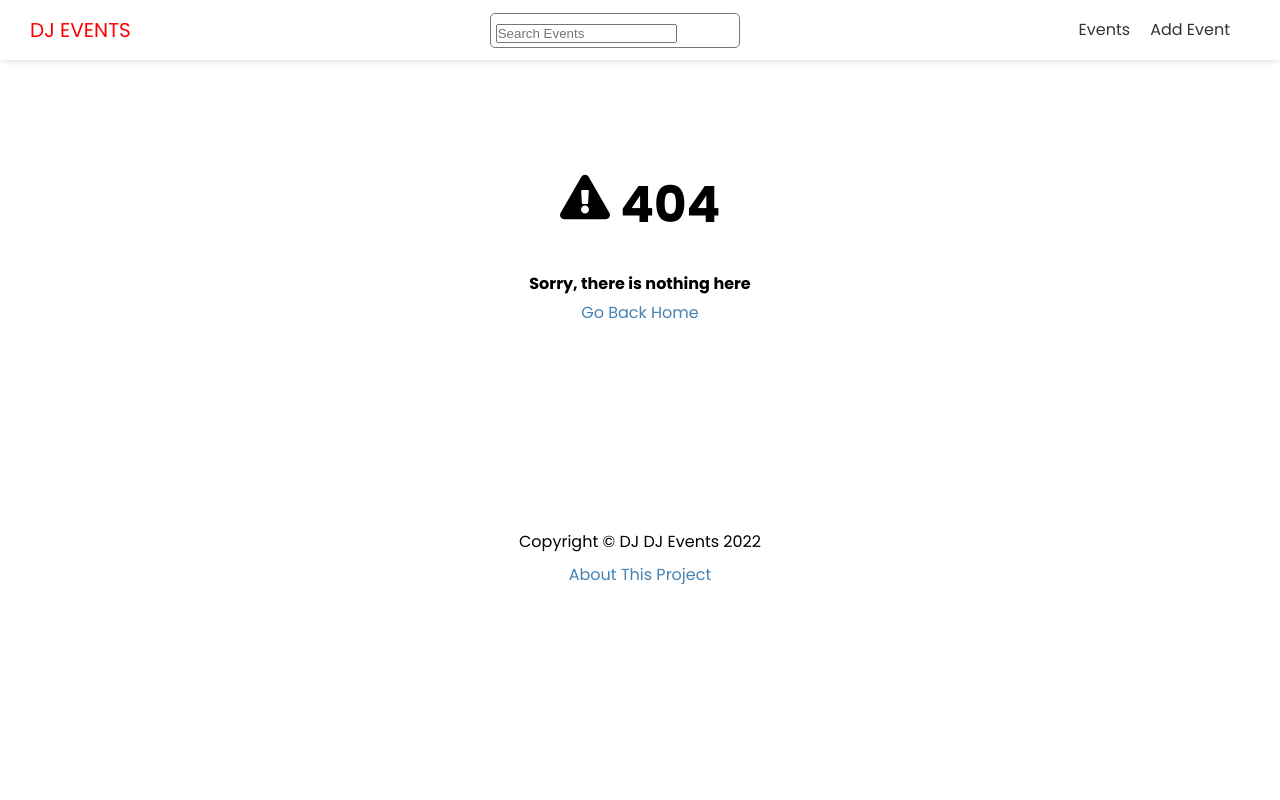
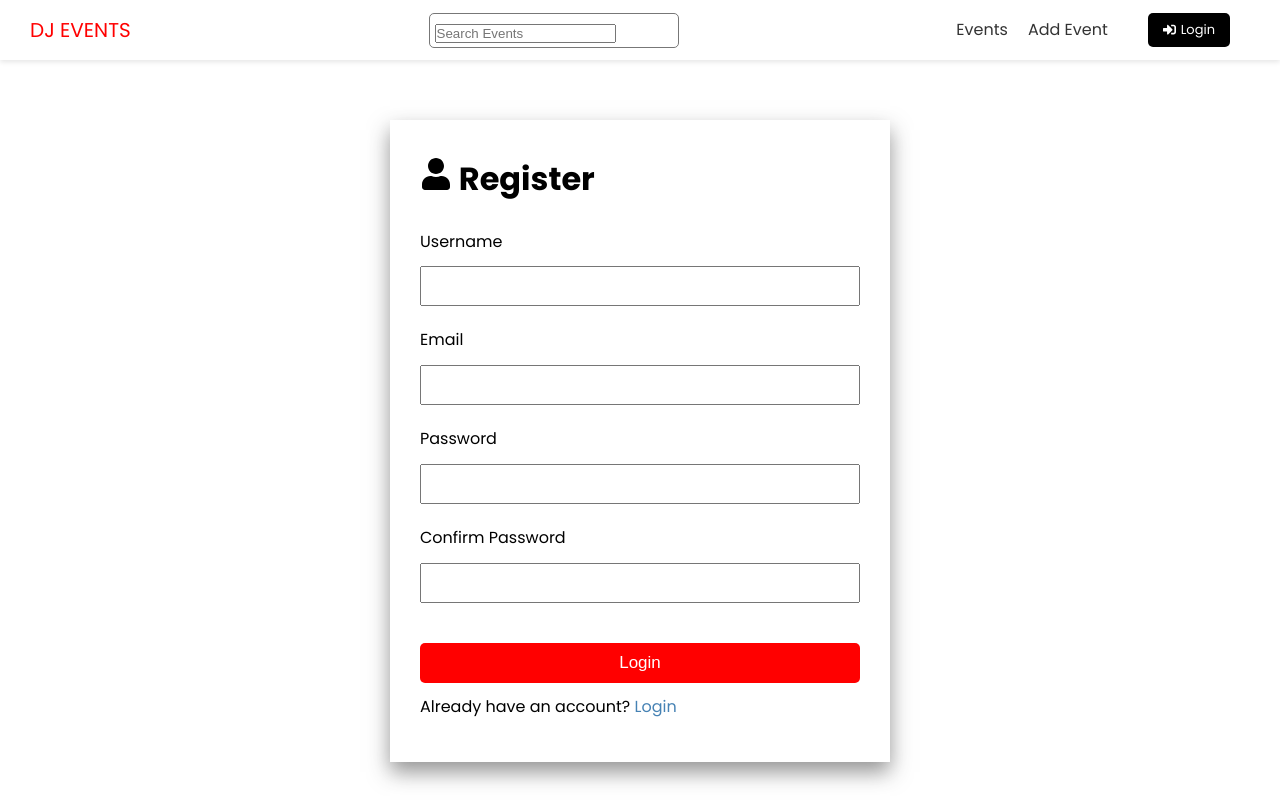
Before and after one commit to hammer147/dj-events, a Next.js app: page /account/register in a window 1280 px wide. Before the commit this address had no page. Shown: the top 800 px of the page. Built offline with nearby package versions, Linux system fonts and the light colour scheme.

Commit message:
added register and login forms

```diff
--- a/components/layout/header.tsx
+++ b/components/layout/header.tsx
@@ -1,3 +1,4 @@
+import { FaSignInAlt, FaSignOutAlt } from 'react-icons/fa'
 import styles from './header.module.css'
 import Link from 'next/link'
 import React from 'react'
@@ -24,6 +25,11 @@
               <a>Add Event</a>
             </Link>
           </li>
+          <li>
+            <Link href="/account/login">
+              <a className="btn-secondary btn-icon"><FaSignInAlt /> Login</a>
+            </Link>
+          </li>
         </ul>
       </nav>
     </header>
--- /dev/null
+++ b/pages/account/login.module.css
@@ -0,0 +1,31 @@
+.auth {
+  max-width: 500px;
+  margin: auto;
+  padding: 30px;
+  box-shadow: 0px 10px 20px 0px rgba(50, 50, 50, 0.52);
+}
+
+.auth label {
+  display: block;
+  margin-bottom: 10px;
+}
+
+.auth input[type='text'],
+.auth input[type='email'],
+.auth input[type='password'] {
+  display: block;
+  width: 100%;
+  height: 40px;
+  padding: 5px;
+  font-size: 18px;
+}
+
+.auth input[type='submit'] {
+  margin-top: 20px;
+  width: 100%;
+  font-size: 17px;
+}
+
+.auth div {
+  margin-bottom: 20px;
+}
--- /dev/null
+++ b/pages/account/register.module.css
@@ -0,0 +1,31 @@
+.auth {
+  max-width: 500px;
+  margin: auto;
+  padding: 30px;
+  box-shadow: 0px 10px 20px 0px rgba(50, 50, 50, 0.52);
+}
+
+.auth label {
+  display: block;
+  margin-bottom: 10px;
+}
+
+.auth input[type='text'],
+.auth input[type='email'],
+.auth input[type='password'] {
+  display: block;
+  width: 100%;
+  height: 40px;
+  padding: 5px;
+  font-size: 18px;
+}
+
+.auth input[type='submit'] {
+  margin-top: 20px;
+  width: 100%;
+  font-size: 17px;
+}
+
+.auth div {
+  margin-bottom: 20px;
+}
--- /dev/null
+++ b/pages/account/register.tsx
@@ -0,0 +1,56 @@
+import { NextPage } from 'next'
+import Link from 'next/link'
+import { ToastContainer, toast } from 'react-toastify'
+import 'react-toastify/dist/ReactToastify.css'
+import { FaUser } from 'react-icons/fa'
+import Layout from '../../components/layout/layout'
+import styles from './register.module.css'
+import { FormEventHandler, useState } from 'react'
+
+const RegisterPage: NextPage = () => {
+  const [username, setUsername] = useState('')
+  const [email, setEmail] = useState('')
+  const [password, setPassword] = useState('')
+  const [passwordConfirm, setPasswordConfirm] = useState('')
+
+  const handleSubmit: FormEventHandler = e => {
+    e.preventDefault()
+    if (password !== passwordConfirm) {
+      toast.error('Passwords do not match.')
+      return
+    }
+    console.log({ username, email, password })
+  }
+
+  return (
+    <Layout title="User Registration">
+      <div className={styles.auth}>
+        <h1><FaUser /> Register</h1>
+        <ToastContainer />
+        <form onSubmit={handleSubmit}>
+          <div>
+            <label htmlFor="username">Username</label>
+            <input type="text" id="username" value={username} onChange={e => setUsername(e.target.value)} />
+          </div>
+          <div>
+            <label htmlFor="email">Email</label>
+            <input type="email" id="email" value={email} onChange={e => setEmail(e.target.value)} />
+          </div>
+          <div>
+            <label htmlFor="password">Password</label>
+            <input type="password" id="password" value={password} onChange={e => setPassword(e.target.value)} />
+          </div>
+          <div>
+            <label htmlFor="passwordConfirm">Confirm Password</label>
+            <input type="password" id="passwordConfirm" value={passwordConfirm} onChange={e => setPasswordConfirm(e.target.value)}/>
+          </div>
+
+          <input type="submit" value="Login" className="btn" />
+        </form>
+        <p>Already have an account?<Link href="/account/login"> Login</Link></p>
+      </div>
+    </Layout>
+  )
+}
+
+export default RegisterPage
```
Also changed, not shown: pages/account/login.tsx (added, +37 -0 lines).
